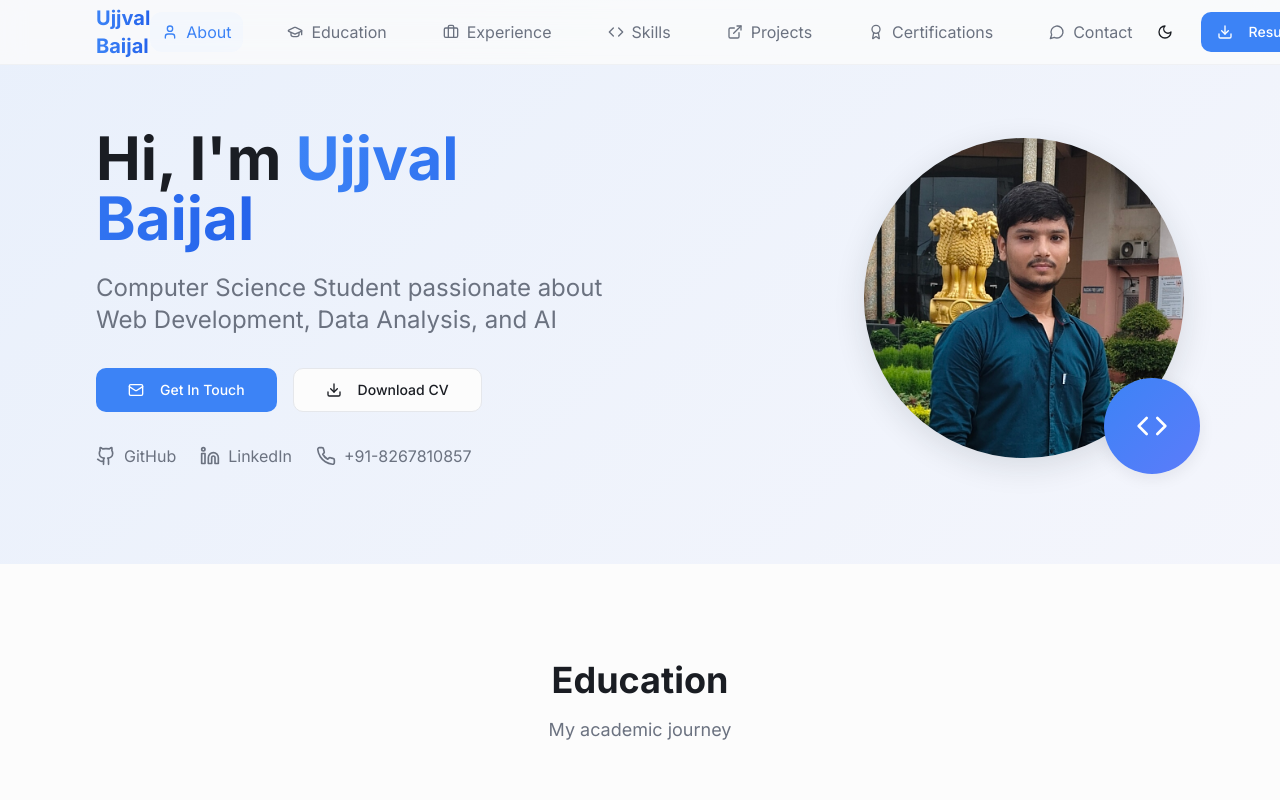
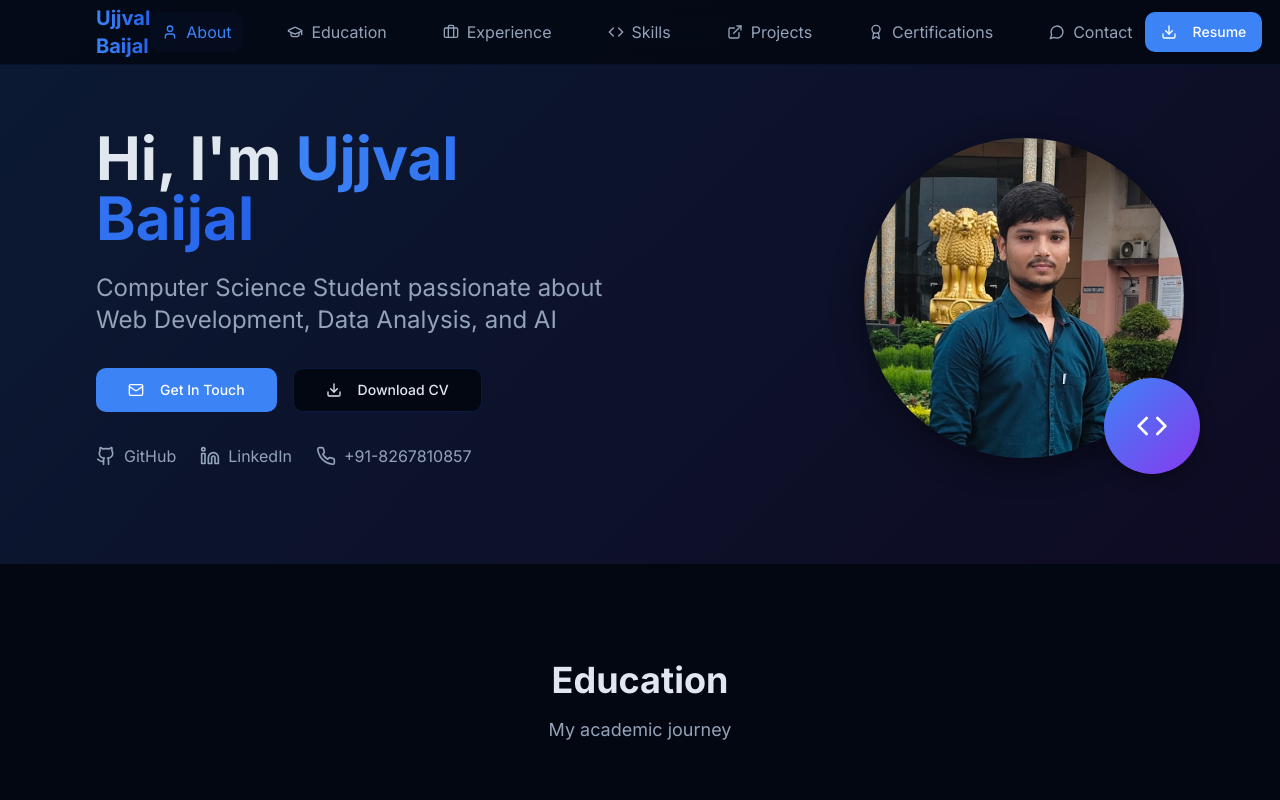
Before and after one commit to Ujjval-1/Portfolio_website, a React (Vite) app: page / in a window 1280 px wide. Shown: the top 800 px of the page. Built offline with nearby package versions, Linux system fonts and the light colour scheme.

Commit message:
Update website design and links
Remove light/dark mode functionality and white color scheme. Update resume link and ensure all provided certification and project links are correctly implemented.

```diff
--- a/src/components/Portfolio.tsx
+++ b/src/components/Portfolio.tsx
@@ -1,5 +1,5 @@
 import { useState, useEffect } from 'react';
-import { Moon, Sun, Download, Github, Linkedin, Mail, Phone, ExternalLink, Calendar, MapPin, Award, Code, Briefcase, GraduationCap, User, MessageCircle } from 'lucide-react';
+import { Download, Github, Linkedin, Mail, Phone, ExternalLink, Calendar, MapPin, Award, Code, Briefcase, GraduationCap, User, MessageCircle } from 'lucide-react';
 import { Button } from '@/components/ui/button';
 import { Card, CardContent } from '@/components/ui/card';
 import { Badge } from '@/components/ui/badge';
@@ -7,18 +7,7 @@ import { ContactForm } from '@/components/ContactForm';
 import portfolioImg from '@/assets/portfolio-img.jpg';
 
 const Portfolio = () => {
-  const [darkMode, setDarkMode] = useState(false);
   const [activeSection, setActiveSection] = useState('about');
-
-  useEffect(() => {
-    const savedTheme = localStorage.getItem('theme');
-    const prefersDark = window.matchMedia('(prefers-color-scheme: dark)').matches;
-
-    if (savedTheme === 'dark' || (!savedTheme && prefersDark)) {
-      setDarkMode(true);
-      document.documentElement.classList.add('dark');
-    }
-  }, []);
 
   useEffect(() => {
     const handleScroll = () => {
@@ -61,11 +50,6 @@ const Portfolio = () => {
     return () => observer.disconnect();
   }, []);
 
-  const toggleDarkMode = () => {
-    setDarkMode(!darkMode);
-    document.documentElement.classList.toggle('dark');
-    localStorage.setItem('theme', !darkMode ? 'dark' : 'light');
-  };
 
   const scrollToSection = (sectionId: string) => {
     const element = document.getElementById(sectionId);
@@ -132,7 +116,7 @@ const Portfolio = () => {
         'CSV + API scraping and enrichment'
       ],
       color: 'bg-blue-500',
-      liveDemo: 'stackoverflow-tags.netlify.app'
+      liveDemo: 'https://stackoverflow-tagstrends-ujjvalbaijal.netlify.app/'
     },
     {
       title: 'Portfolio Project',
@@ -140,7 +124,7 @@ const Portfolio = () => {
       description: 'Professional portfolio website with contact form integration using EmailJS.',
       tech: ['React', 'TypeScript', 'Tailwind CSS', 'EmailJS'],
       features: [
-        'Responsive design with dark/light mode',
+        'Responsive design with modern styling',
         'Smooth scrolling navigation',
         'Contact form with email integration',
         'Modern animations and effects'
@@ -211,17 +195,18 @@ const Portfolio = () => {
 
             <div className="flex items-center space-x-4">
               <Button
-                variant="ghost"
-                size="icon"
-                onClick={toggleDarkMode}
-                className="rounded-full"
+                variant="default"
+                className="hidden sm:flex items-center space-x-2"
+                asChild
               >
-                {darkMode ? <Sun size={20} /> : <Moon size={20} />}
-              </Button>
-
-              <Button variant="default" className="hidden sm:flex items-center space-x-2">
+                <a
+                  href="https://drive.google.com/file/d/17eheEShzde29E4qg25_n1IEttct4ZiyY/view?usp=sharing"
+                  target="_blank"
+                  rel="noopener noreferrer"
+                >
                   <Download size={16} />
                   <span>Resume</span>
+                </a>
               </Button>
             </div>
           </div>
@@ -244,9 +229,20 @@ const Portfolio = () => {
                   <Mail size={20} />
                   <span>Get In Touch</span>
                 </Button>
-                <Button variant="outline" size="lg" className="flex items-center space-x-2">
+                <Button
+                  variant="outline"
+                  size="lg"
+                  className="flex items-center space-x-2"
+                  asChild
+                >
+                  <a
+                    href="https://drive.google.com/file/d/17eheEShzde29E4qg25_n1IEttct4ZiyY/view?usp=sharing"
+                    target="_blank"
+                    rel="noopener noreferrer"
+                  >
                     <Download size={20} />
                     <span>Download CV</span>
+                  </a>
                 </Button>
               </div>
 
@@ -477,15 +473,19 @@ const Portfolio = () => {
                     {(project.link || project.liveDemo) && (
                       <div className="flex space-x-4">
                         {project.link && (
-                          <Button variant="outline" size="sm" className="flex items-center space-x-2">
+                          <Button variant="outline" size="sm" className="flex items-center space-x-2" asChild>
+                            <a href="https://drive.google.com/file/d/1Pn6NtpMXIADtOgj3NbM4i30wHDBXbKza/view" target="_blank" rel="noopener noreferrer">
                               <ExternalLink size={16} />
                               <span>View Report</span>
+                            </a>
                           </Button>
                         )}
                         {project.liveDemo && (
-                          <Button variant="default" size="sm" className="flex items-center space-x-2">
+                          <Button variant="default" size="sm" className="flex items-center space-x-2" asChild>
+                            <a href={project.liveDemo} target="_blank" rel="noopener noreferrer">
                               <ExternalLink size={16} />
                               <span>Live Demo</span>
+                            </a>
                           </Button>
                         )}
                       </div>
--- a/src/index.css
+++ b/src/index.css
@@ -8,106 +8,57 @@
 
 @layer base {
   :root {
-    /* Modern Professional Color Palette */
-    --background: 0 0% 99%;
-    --foreground: 220 15% 12%;
+    /* Modern Professional Dark Theme */
+    --background: 224 71% 4%;
+    --foreground: 213 31% 91%;
 
-    --card: 0 0% 100%;
-    --card-foreground: 220 15% 12%;
+    --card: 224 71% 6%;
+    --card-foreground: 213 31% 91%;
 
-    --popover: 0 0% 100%;
-    --popover-foreground: 220 15% 12%;
+    --popover: 224 71% 6%;
+    --popover-foreground: 213 31% 91%;
 
-    /* Professional Blue Theme */
+    /* Professional Blue/Purple Theme */
     --primary: 217 91% 60%;
     --primary-foreground: 0 0% 100%;
     --primary-hover: 217 91% 55%;
 
-    --secondary: 220 13% 96%;
-    --secondary-foreground: 220 15% 12%;
+    --secondary: 224 71% 10%;
+    --secondary-foreground: 213 31% 91%;
 
-    --muted: 220 13% 95%;
-    --muted-foreground: 220 9% 46%;
+    --muted: 224 71% 8%;
+    --muted-foreground: 215 20% 65%;
 
-    --accent: 217 91% 95%;
+    --accent: 224 71% 12%;
     --accent-foreground: 217 91% 60%;
 
     --destructive: 0 84% 60%;
     --destructive-foreground: 0 0% 98%;
 
-    --border: 220 13% 91%;
-    --input: 220 13% 91%;
+    --border: 224 71% 15%;
+    --input: 224 71% 15%;
     --ring: 217 91% 60%;
 
     /* Professional Gradients */
-    --gradient-primary: linear-gradient(135deg, hsl(217 91% 60%) 0%, hsl(228 94% 67%) 100%);
-    --gradient-secondary: linear-gradient(135deg, hsl(220 13% 96%) 0%, hsl(0 0% 100%) 100%);
-    --gradient-hero: linear-gradient(135deg, hsl(217 91% 60% / 0.1) 0%, hsl(228 94% 67% / 0.05) 100%);
+    --gradient-primary: linear-gradient(135deg, hsl(217 91% 60%) 0%, hsl(266 85% 58%) 100%);
+    --gradient-secondary: linear-gradient(135deg, hsl(224 71% 6%) 0%, hsl(224 71% 10%) 100%);
+    --gradient-hero: linear-gradient(135deg, hsl(217 91% 60% / 0.15) 0%, hsl(266 85% 58% / 0.08) 100%);
 
     /* Modern Shadows */
-    --shadow-soft: 0 2px 8px hsl(220 15% 12% / 0.04);
-    --shadow-medium: 0 4px 16px hsl(220 15% 12% / 0.08);
-    --shadow-strong: 0 8px 32px hsl(220 15% 12% / 0.12);
+    --shadow-soft: 0 2px 8px hsl(0 0% 0% / 0.25);
+    --shadow-medium: 0 4px 16px hsl(0 0% 0% / 0.35);
+    --shadow-strong: 0 8px 32px hsl(0 0% 0% / 0.45);
 
     --radius: 0.75rem;
 
-    --sidebar-background: 0 0% 98%;
-
-    --sidebar-foreground: 240 5.3% 26.1%;
-
-    --sidebar-primary: 240 5.9% 10%;
-
-    --sidebar-primary-foreground: 0 0% 98%;
-
-    --sidebar-accent: 240 4.8% 95.9%;
-
-    --sidebar-accent-foreground: 240 5.9% 10%;
-
-    --sidebar-border: 220 13% 91%;
-
-    --sidebar-ring: 217.2 91.2% 59.8%;
-  }
-
-  .dark {
-    /* Dark Mode Professional Theme */
-    --background: 220 15% 6%;
-    --foreground: 220 13% 95%;
-
-    --card: 220 15% 8%;
-    --card-foreground: 220 13% 95%;
-
-    --popover: 220 15% 8%;
-    --popover-foreground: 220 13% 95%;
-
-    --primary: 217 91% 60%;
-    --primary-foreground: 0 0% 100%;
-    --primary-hover: 217 91% 65%;
-
-    --secondary: 220 15% 12%;
-    --secondary-foreground: 220 13% 95%;
-
-    --muted: 220 15% 12%;
-    --muted-foreground: 220 9% 65%;
-
-    --accent: 220 15% 12%;
-    --accent-foreground: 217 91% 60%;
-
-    --destructive: 0 84% 60%;
-    --destructive-foreground: 0 0% 98%;
-
-    --border: 220 15% 16%;
-    --input: 220 15% 16%;
-    --ring: 217 91% 60%;
-
-    /* Dark Mode Gradients */
-    --gradient-primary: linear-gradient(135deg, hsl(217 91% 60%) 0%, hsl(228 94% 67%) 100%);
-    --gradient-secondary: linear-gradient(135deg, hsl(220 15% 8%) 0%, hsl(220 15% 12%) 100%);
-    --gradient-hero: linear-gradient(135deg, hsl(217 91% 60% / 0.15) 0%, hsl(228 94% 67% / 0.08) 100%);
-
-    /* Dark Mode Shadows */
-    --shadow-soft: 0 2px 8px hsl(0 0% 0% / 0.2);
-    --shadow-medium: 0 4px 16px hsl(0 0% 0% / 0.3);
-    --shadow-strong: 0 8px 32px hsl(0 0% 0% / 0.4);
+    --sidebar-background: 224 71% 6%;
+    --sidebar-foreground: 213 31% 91%;
+    --sidebar-primary: 217 91% 60%;
+    --sidebar-primary-foreground: 0 0% 100%;
+    --sidebar-accent: 224 71% 10%;
+    --sidebar-accent-foreground: 213 31% 91%;
+    --sidebar-border: 224 71% 15%;
+    --sidebar-ring: 217 91% 60%;
   }
 }
 
```
Lines whose indentation alone changed are shown as unchanged.
